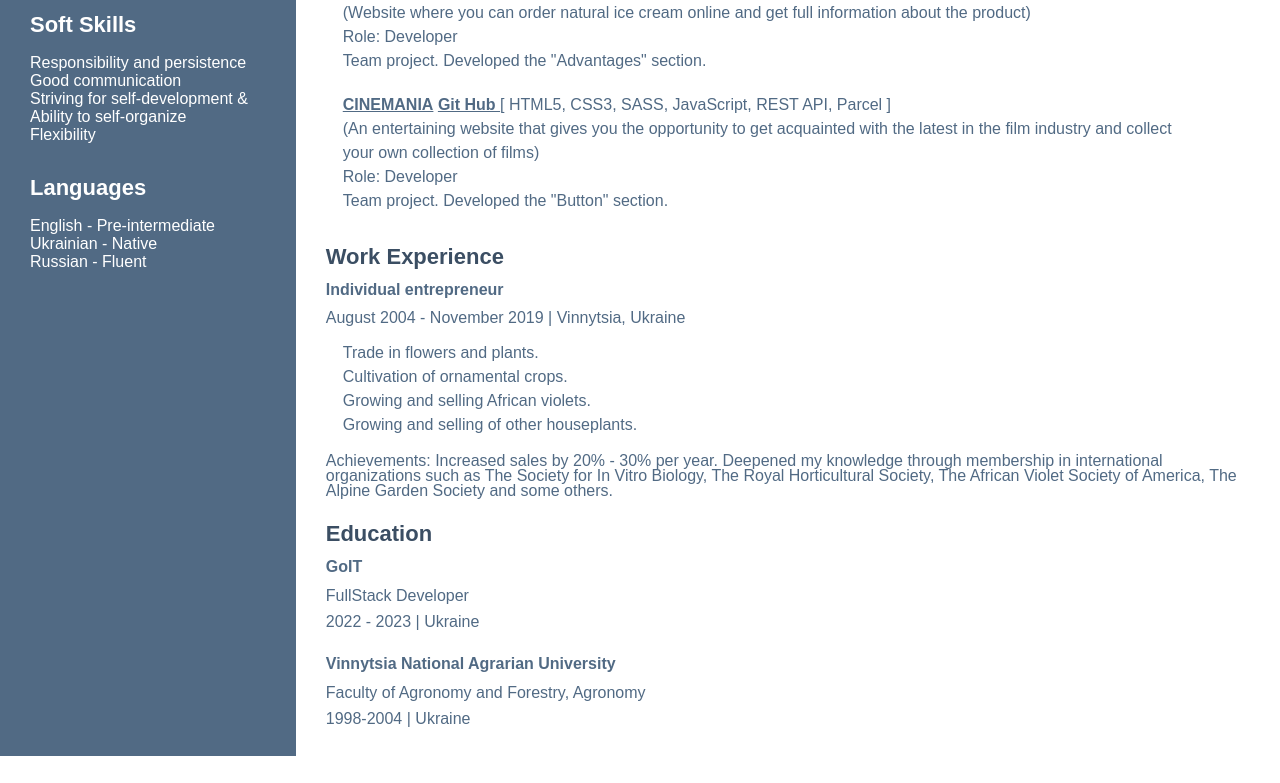
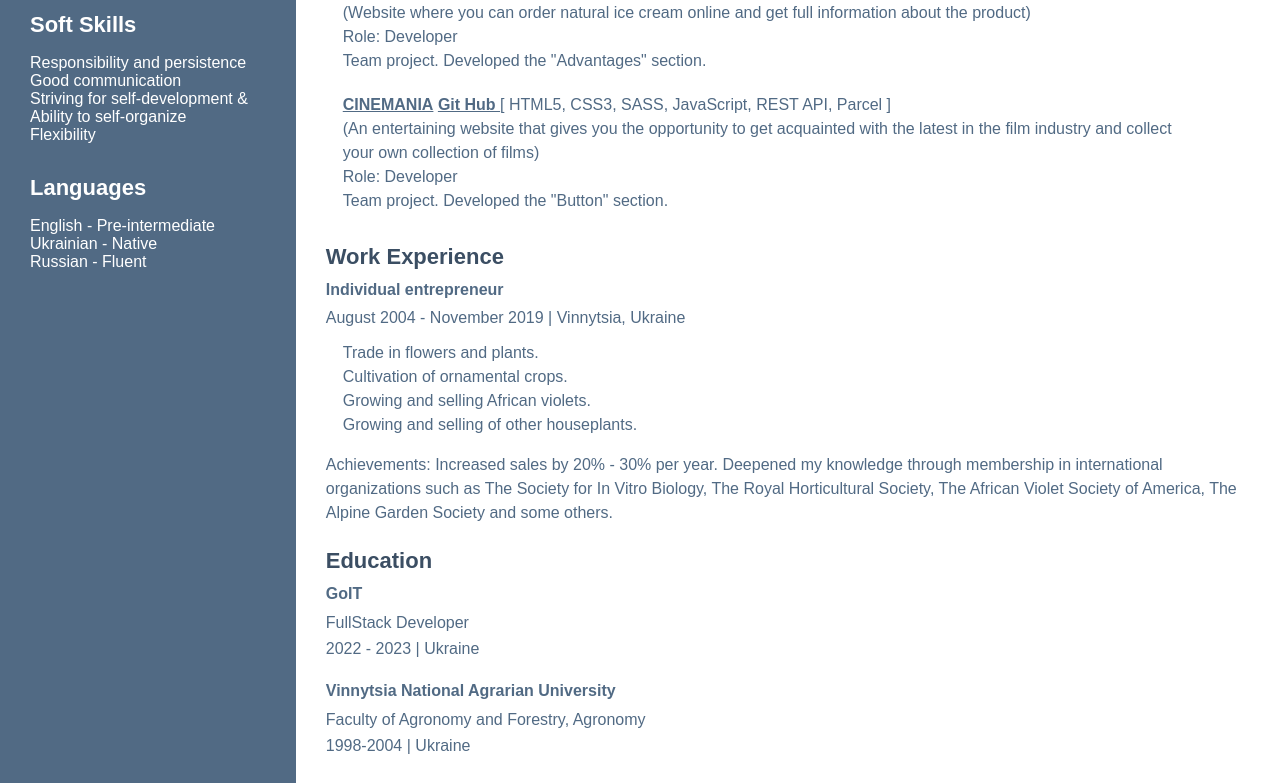
Before and after one commit to ValeriyVinn/cv, a plain HTML site: page index.html in a window 1280 px wide. Shown: the part 459-1242 px from the top of the page. Before the commit the page ends 1215 px from the top, so only its background shows below. Drawn offline with Linux system fonts and the light colour scheme.

Commit message:
Add line-height to Achievements

```diff
--- a/index.html
+++ b/index.html
@@ -186,7 +186,7 @@
               Growing and selling of other houseplants.
             </li>
           </ul>
-          <p class="my-work-exp-period">
+          <p class="my-work-exp-period my-work-exp-duti ">
             Achievements: Increased sales by 20% - 30% per year. Deepened my knowledge through membership in international organizations such as The Society for In Vitro Biology, The Royal Horticultural Society, The African Violet Society of America, The Alpine Garden Society and some others.
 
           </p>
```
